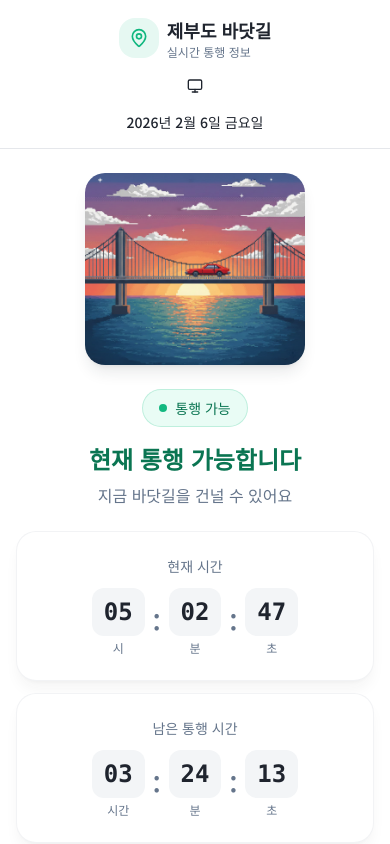
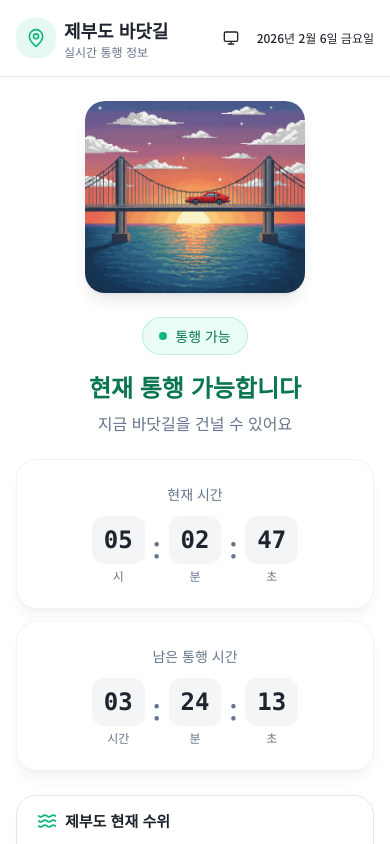
Before and after one commit to Delightfilm/JEBU, a React (Vite) app: page / in a window 390 px wide. Shown: the top 844 px of the page. Built offline with nearby package versions, Linux system fonts and the light colour scheme; no server answers.

Commit message:
fix: header mobile layout - single row, left logo/right theme+date, aligned
Co-authored-by: Cursor <cursoragent@cursor.com>

```diff
--- a/src/components/Header.tsx
+++ b/src/components/Header.tsx
@@ -26,20 +26,19 @@ const Header = () => {
   const ThemeIcon = !mounted ? Monitor : theme === "dark" ? Moon : theme === "light" ? Sun : Monitor;
 
   return (
-    <header className="border-b border-border bg-card/80 backdrop-blur-sm">
-      <div className="container py-4">
-        <div className="flex flex-col items-center gap-2 sm:flex-row sm:justify-between">
-          <div className="flex items-center gap-2">
-            <div className="flex h-10 w-10 items-center justify-center rounded-xl bg-primary/10">
+    <header className="relative border-b border-border bg-card/80 backdrop-blur-sm">
+      <div className="container relative py-4">
+        <div className="flex flex-row items-center justify-between gap-3">
+          <div className="flex min-w-0 shrink items-center gap-2">
+            <div className="flex h-10 w-10 shrink-0 items-center justify-center rounded-xl bg-primary/10">
               <MapPin className="h-5 w-5 text-primary" />
             </div>
-            <div>
-              <h1 className="text-lg font-bold">제부도 바닷길</h1>
-              <p className="text-xs text-muted-foreground">실시간 통행 정보</p>
+            <div className="min-w-0">
+              <h1 className="truncate text-lg font-bold">제부도 바닷길</h1>
+              <p className="truncate text-xs text-muted-foreground">실시간 통행 정보</p>
             </div>
           </div>
-
-          <div className="flex flex-col items-center gap-2 sm:flex-row sm:items-center sm:gap-3">
+          <div className="flex shrink-0 flex-row items-center gap-2 sm:gap-3">
             {mounted && (
               <DropdownMenu>
                 <DropdownMenuTrigger asChild>
@@ -47,7 +46,7 @@ const Header = () => {
                     <ThemeIcon className="h-4 w-4" />
                   </Button>
                 </DropdownMenuTrigger>
-                <DropdownMenuContent align="end">
+                <DropdownMenuContent align="end" sideOffset={8}>
                   <DropdownMenuRadioGroup value={theme ?? "system"} onValueChange={(v) => setTheme(v)}>
                     <DropdownMenuRadioItem value="light">
                       <Sun className="mr-2 h-4 w-4" />
@@ -65,7 +64,7 @@ const Header = () => {
                 </DropdownMenuContent>
               </DropdownMenu>
             )}
-            <p className="text-sm font-medium text-foreground">{formattedDate}</p>
+            <p className="text-xs font-medium text-foreground sm:text-sm">{formattedDate}</p>
           </div>
         </div>
       </div>
```
